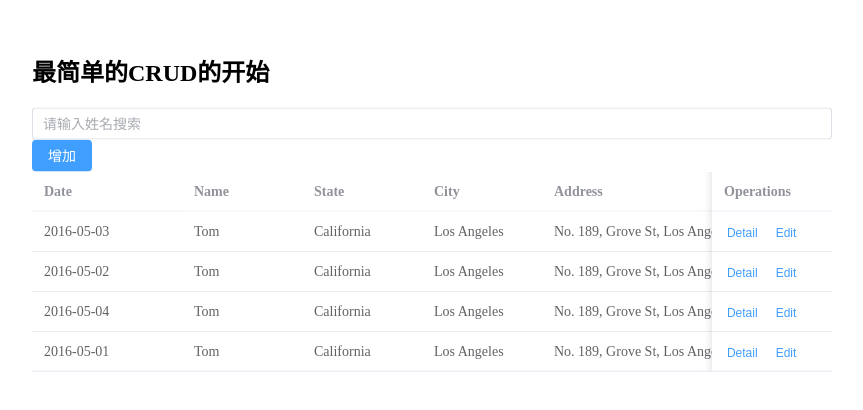
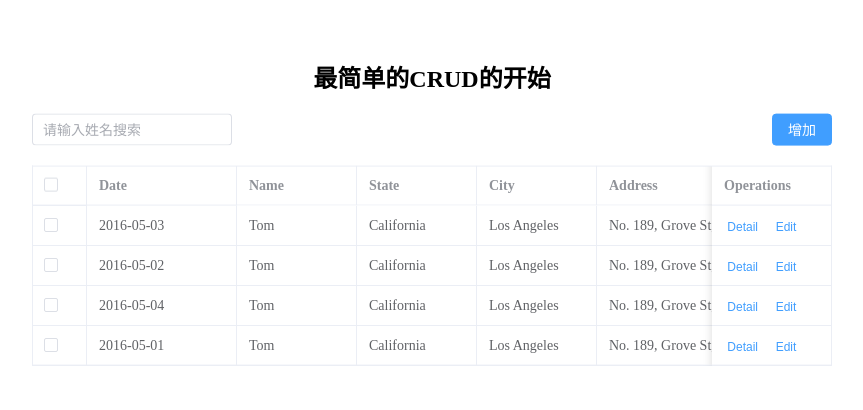
Before and after one commit to aqvq/vue-crud, a Vue app: page / in a window 1280 px wide. Shown: the part 198-608 px from the top of the page, without its empty margins (208-1071 px from the left). Built offline with nearby package versions, Linux system fonts and the light colour scheme.

Commit message:
feat : 布局优化

```diff
--- a/src/App.vue
+++ b/src/App.vue
@@ -13,7 +13,12 @@
     </div>
 
 <!--    table-->
-    <el-table :data="tableData" style="width: 100%">
+    <el-table     ref="multipleTableRef"
+                  :data="tableData"
+                  style="width: 100%"
+                  @selection-change="handleSelectionChange"
+                  border>
+      <el-table-column type="selection" width="55" />
       <el-table-column fixed prop="date" label="Date" width="150" />
       <el-table-column prop="name" label="Name" width="120" />
       <el-table-column prop="state" label="State" width="120" />
@@ -37,6 +42,8 @@
 import {ref} from "vue";
 // 数据
 let queryInput = ref("");
+let multipleSelection = ref([])
+
 let tableData = ref([  {
   date: '2016-05-03',
   name: 'Tom',
@@ -77,6 +84,12 @@
 const handleRowClick= ()=>{
   console.log('click')
 }
+const handleSelectionChange = (val) => {
+  multipleSelection.value = val
+  console.log(val);
+}
+
+
 </script>
 
 <style scoped>
@@ -87,4 +100,20 @@
   left:50%;
   transform:translate(-50%,-50%);
 }
+
+.title{
+  text-align: center;
+}
+
+.query-box{
+  display: flex;
+  justify-content: space-between;
+  margin-bottom: 20px;
+}
+
+.el-input{
+  width: 200px;
+}
+
+
 </style>
```
